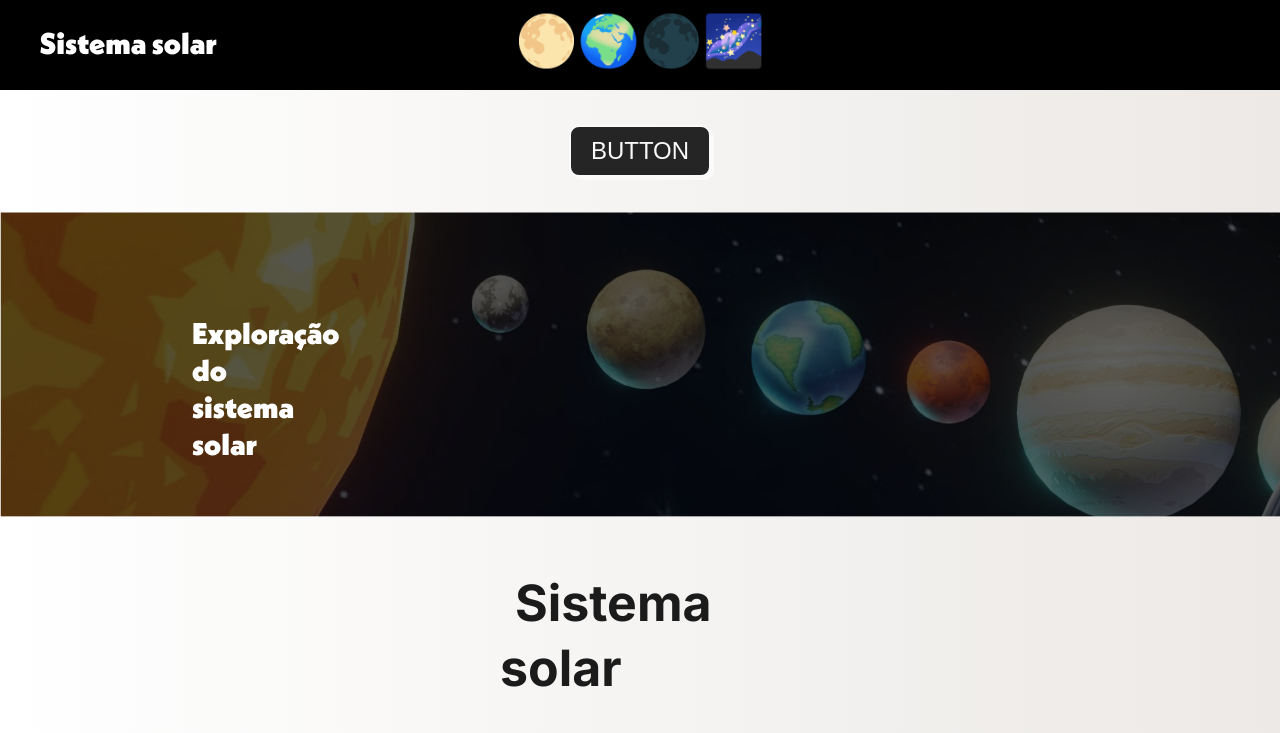
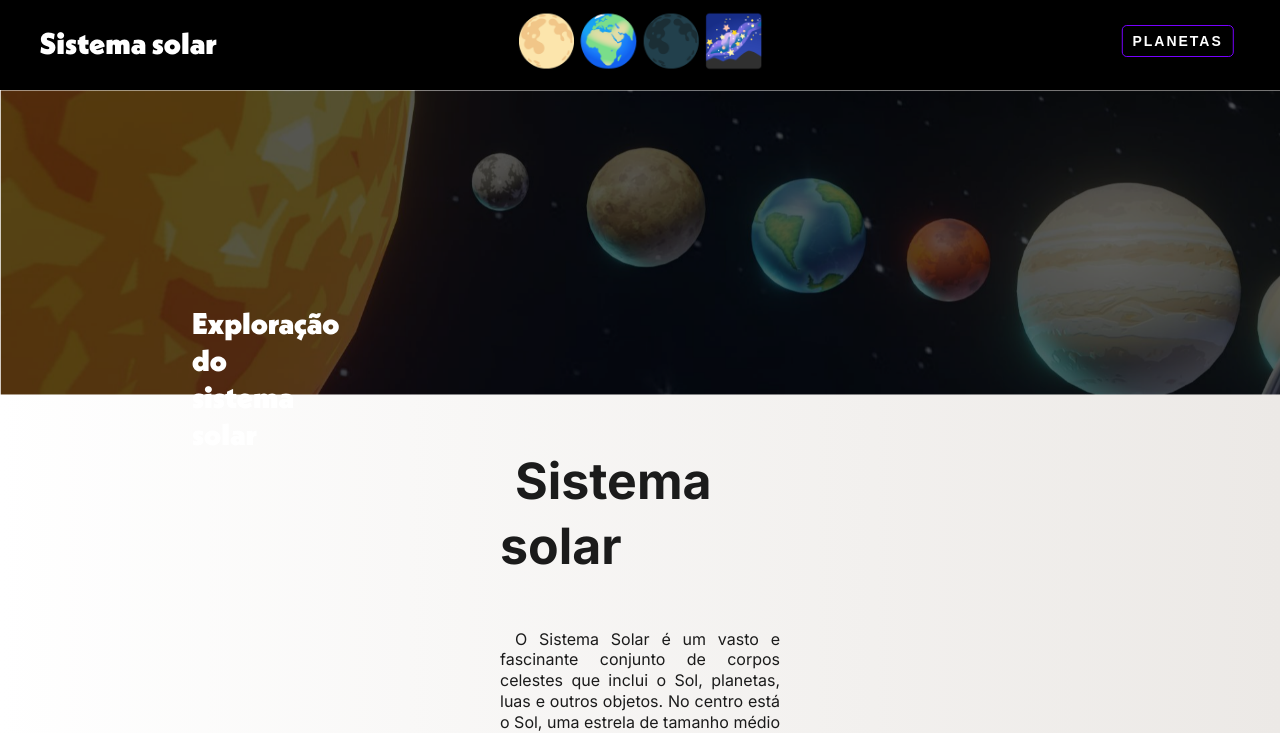
Before and after one commit to iancalegari/Estudo-site-simples, a plain HTML site: page HTML - Esqueleto SITE.html in a window 1280 px wide. Shown: the top 733 px of the page. Drawn offline with Linux system fonts and the light colour scheme.

Commit message:
Botão adicionado 0.0.4

```diff
--- a/HTML - Esqueleto SITE.html
+++ b/HTML - Esqueleto SITE.html
@@ -15,7 +15,7 @@
     <!--                                                                       -->
     <!--                                                                       -->
     <!--                                                                       -->
-    <button>Button</button>
+    <button>Planetas</button>
     <!--                                                                       -->
     <!--                                                                       -->
     <!--                                                                       -->
--- a/style.css
+++ b/style.css
@@ -15,7 +15,7 @@ body {
   background: linear-gradient(to right, #ffffff, #ece9e6);
   text-align: center;
   margin: 0;
-  border-top: 90px solid #000000;
+  border-top: 90px solid #000000; /* Caixa preta no topo */
   position: relative;
   overflow-x: hidden;
 }
@@ -128,20 +128,79 @@ p {
   position: relative;
 }
 
+/* Botão */
 button {
-  font-size: 1.5rem;
-  color: #fafafa;
+  position: absolute;
+  top: -65px;
+  left: 92%;
+  transform: translateX(-50%);
+  padding: 7px 10px;
+  border-radius: 5px;
+  border: 1px solid rgb(119, 0, 255);
+  font-size: 14px;
   text-transform: uppercase;
-  padding: 10px 20px;
-  border-radius: 10px;
-  border: 2px solid #fafafa;
-  background: #252525;
-  box-shadow: 3px 3px #fafafa;
-  cursor: pointer;
-  margin: 35px 0;
+  font-weight: 600;
+  letter-spacing: 2px;
+  background: transparent;
+  color: #fff;
+  overflow: hidden;
+  box-shadow: 0 0 0 0 transparent;
+  -webkit-transition: all 0.2s ease-in;
+  -moz-transition: all 0.2s ease-in;
+  transition: all 0.2s ease-in;
+}
+
+button:hover {
+  background: rgb(98, 0, 255);
+  box-shadow: 0 0 15px 5px rgba(90, 0, 236, 0.815);
+  -webkit-transition: all 0.2s ease-out;
+  -moz-transition: all 0.2s ease-out;
+  transition: all 0.2s ease-out;
+}
+
+button:hover::before {
+  -webkit-animation: sh02 0.5s 0s linear;
+  -moz-animation: sh02 0.5s 0s linear;
+  animation: sh02 0.5s 0s linear;
+}
+
+button::before {
+  content: "";
+  display: block;
+  width: 0px;
+  height: 86%;
+  position: absolute;
+  top: 7%;
+  left: 0%;
+  opacity: 0;
+  background: #fff;
+  box-shadow: 0 0 50px 30px #fff;
+  -webkit-transform: skewX(-20deg);
+  -moz-transform: skewX(-20deg);
+  -ms-transform: skewX(-20deg);
+  -o-transform: skewX(-20deg);
+  transform: skewX(-20deg);
+}
+
+@keyframes sh02 {
+  from {
+    opacity: 0;
+    left: 0%;
+  }
+
+  50% {
+    opacity: 1;
+  }
+
+  to {
+    opacity: 0;
+    left: 100%;
+  }
 }
 
 button:active {
-  box-shadow: none;
-  transform: translate(3px, 3px);
+  box-shadow: 0 0 0 0 transparent;
+  -webkit-transition: box-shadow 0.2s ease-in;
+  -moz-transition: box-shadow 0.2s ease-in;
+  transition: box-shadow 0.2s ease-in;
 }
```
